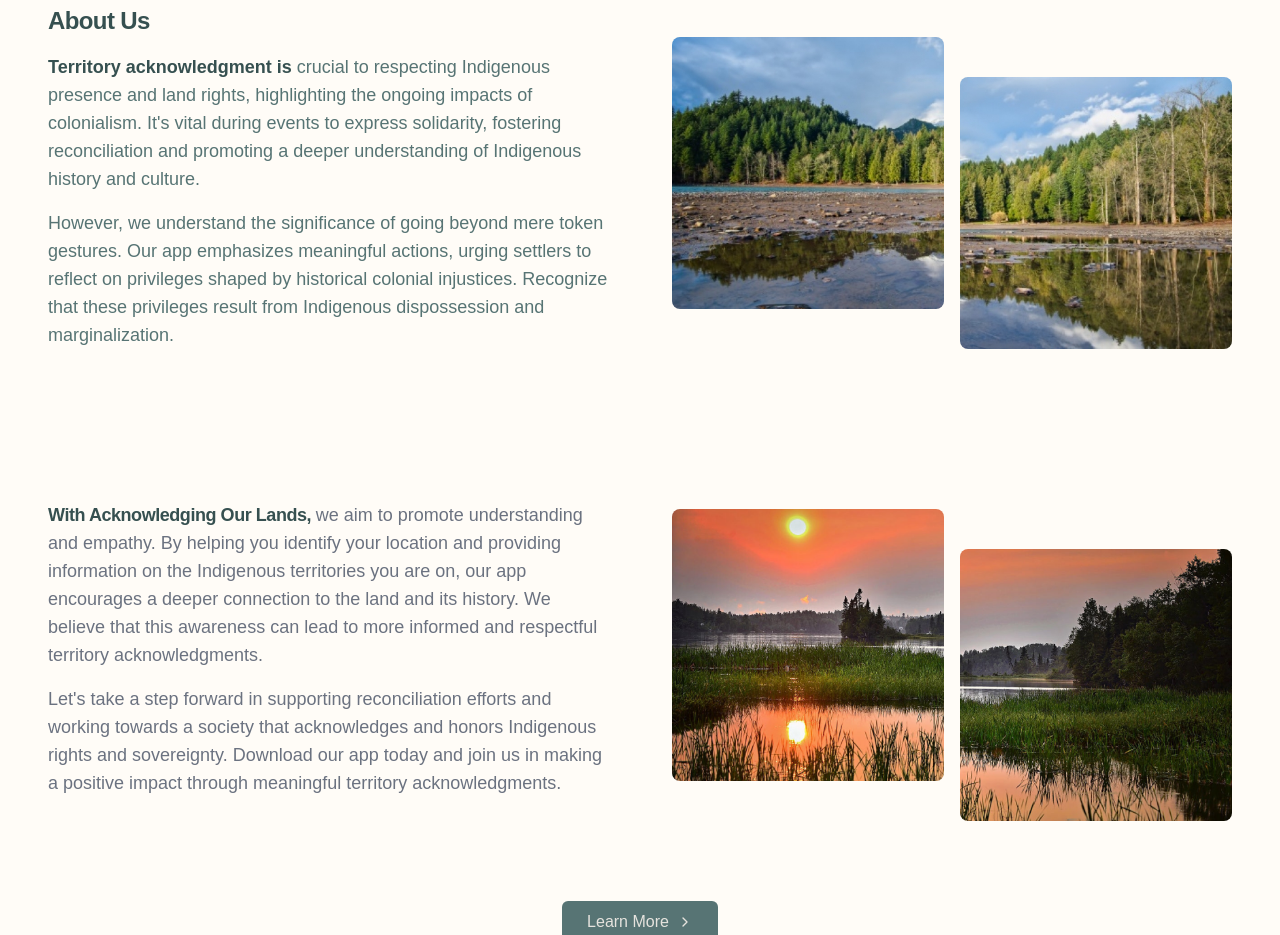
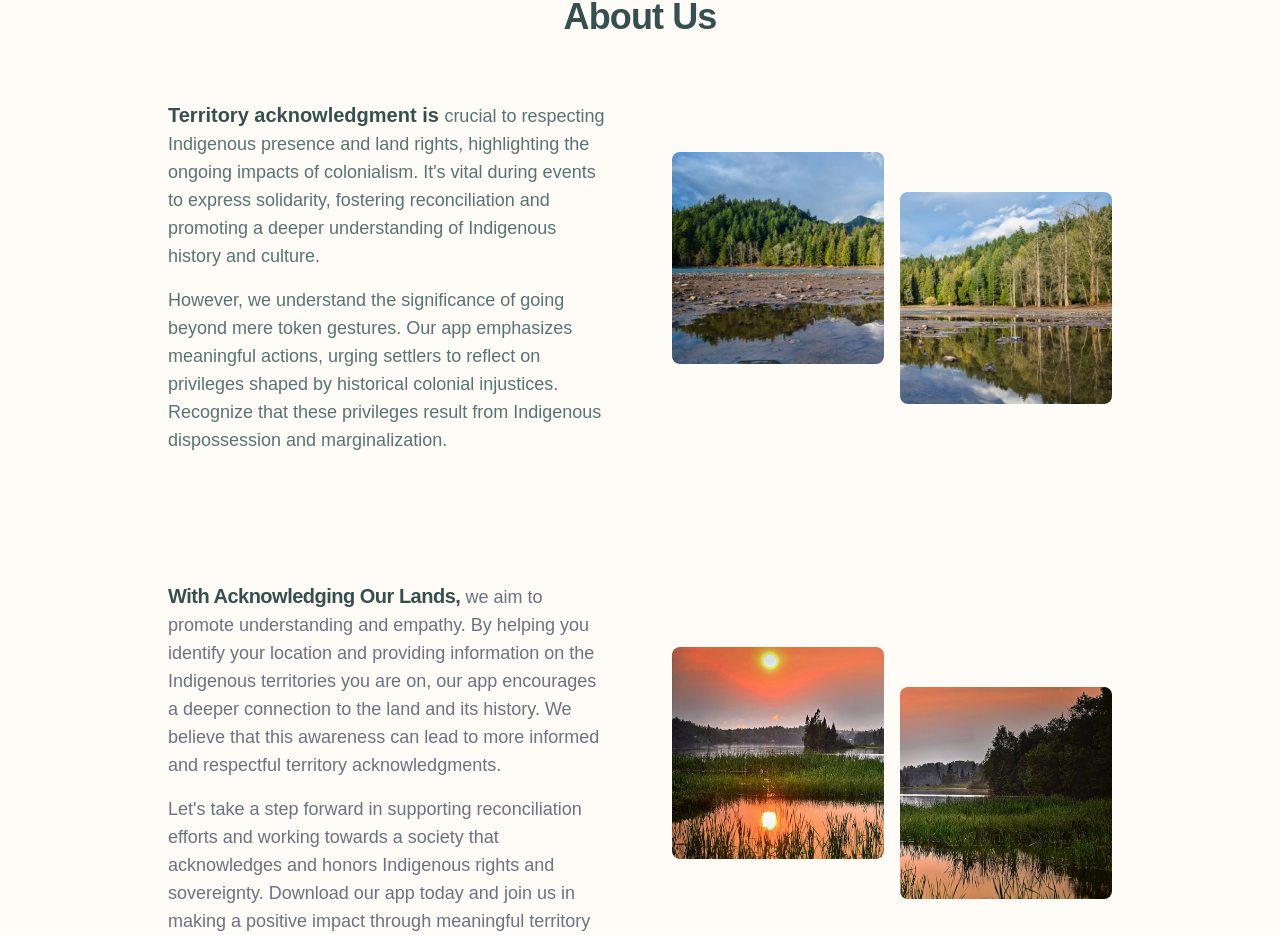
Before and after one commit to bella77-69/acknowledgingOurLands, a React (Vite) app: page /about in a window 1280 px wide. Shown: the part 147-1082 px from the top of the page. Built offline with nearby package versions, Linux system fonts and the light colour scheme; no server answers.

Commit message:
updated the styling on the About page

```diff
--- a/src/Pages/About/About.jsx
+++ b/src/Pages/About/About.jsx
@@ -6,14 +6,20 @@ import land3 from "../../assets/Images/land-landscape3.png";
 
 const About = () => {
   return (
-    <section className="bg-customWhite dark:bg-darkNav p-2 md:p-6">
-      <div className="gap-16 items-center py-8 px-4 mx-auto max-w-screen-xl lg:grid lg:grid-cols-2 lg:py-16 lg:px-6">
+    <section className="py-10 bg-customWhite dark:bg-darkNav sm:py-16 lg:py-20">
+      <div className="container mx-auto px-4">
+        {/* Header */}
+        <div className="text-center max-w-2xl mx-auto">
+          <h1 className="text-2xl tracking-tight font-extrabold text-active dark:text-customWhite sm:text-4xl">
+            About Us
+          </h1>
+        </div>
+
+        {/* Content Section 1 */}
+        <div className="grid gap-16 items-center py-8 mx-auto max-w-screen-xl lg:grid-cols-2 lg:py-16">
           <div className="font-light text-customNav sm:text-lg dark:text-customNavDark">
-          <h2 className="mb-4 text-2xl tracking-tight font-extrabold text-active dark:text-customWhite">
-            About Us
-          </h2>
             <p className="mb-4">
-            <span className="font-black sm:text-lg text-xl text-active dark:text-customWhite">
+              <span className="font-black text-xl text-active dark:text-customWhite">
                 Territory acknowledgment is{" "}
               </span>
               crucial to respecting Indigenous presence and land rights,
@@ -30,31 +36,24 @@ const About = () => {
             </p>
           </div>
 
-        <div className="grid grid-cols-2 gap-4 mt-8">
-          <img
-            className="w-full rounded-lg"
-            src={land}
-            alt="Landscape of land"
-          />
-          <img
-            className="mt-4 w-full lg:mt-10 rounded-lg aboutImg2"
-            src={land1}
-            alt="Landscape of land"
-          />
+          <div className="grid grid-cols-2 gap-4">
+            <img className="w-full rounded-lg object-cover" src={land} alt="Beautiful landscape of Indigenous land" />
+            <img className="mt-4 w-full lg:mt-10 rounded-lg object-cover" src={land1} alt="Another view of Indigenous land" />
           </div>
         </div>
 
-      <div className="gap-16 items-center py-8 px-4 mx-auto max-w-screen-xl lg:grid lg:grid-cols-2 lg:py-16 lg:px-6">
+        {/* Content Section 2 */}
+        <div className="grid gap-16 items-center py-8 mx-auto max-w-screen-xl lg:grid-cols-2 lg:py-16">
           <div className="font-light text-gray-500 sm:text-lg dark:text-gray-400">
             <p className="mb-4">
-            <span className="tracking-tight font-extrabold  sm:text-lg text-xl text-active dark:text-customWhite">
+              <span className="tracking-tight font-extrabold text-xl text-active dark:text-customWhite">
                 With Acknowledging Our Lands,{" "}
               </span>
               we aim to promote understanding and empathy. By helping you identify
-            your location and providing information on the Indigenous
-            territories you are on, our app encourages a deeper connection to
-            the land and its history. We believe that this awareness can lead to
-            more informed and respectful territory acknowledgments.
+              your location and providing information on the Indigenous territories
+              you are on, our app encourages a deeper connection to the land and
+              its history. We believe that this awareness can lead to more informed
+              and respectful territory acknowledgments.
             </p>
             <p>
               Let's take a step forward in supporting reconciliation efforts and
@@ -64,42 +63,33 @@ const About = () => {
             </p>
           </div>
 
-        <div className="grid grid-cols-2 gap-4 mt-8">
-          <img
-            className="w-full rounded-lg"
-            src={land2}
-            alt="Landscape of land"
-          />
-          <img
-            className="mt-4 w-full lg:mt-10 rounded-lg"
-            src={land3}
-            alt="Landscape of land"
-          />
+          <div className="grid grid-cols-2 gap-4">
+            <img className="w-full rounded-lg object-cover" src={land2} alt="Cultural Indigenous landscape" />
+            <img className="mt-4 w-full lg:mt-10 rounded-lg object-cover" src={land3} alt="Stunning view of Indigenous heritage site" />
           </div>
         </div>
 
-      <div className="text-center p-4">
+        {/* Call to Action */}
+        <div className="text-center py-4">
           <a
-          className="inline-flex justify-center items-center gap-x-2 text-center bg-customNav text-textWhite hover:bg-hover  hover:text-active sm:text-sm md:text-base
-                    rounded-md px-3 py-2 text-sm font-medium hover:shadow-xl border border-transparent focus:outline-none transition md:px-6"
             href="/learn-more"
+            className="inline-flex items-center justify-center gap-x-2 px-6 py-2 text-sm font-bold text-customWhite bg-customNav rounded-lg hover:bg-buttonHover transition ease-in-out duration-300"
           >
             Learn More
             <svg
-            className="flex-shrink-0 w-3 h-3 sm:w-4 sm:h-4"
+              className="w-4 h-4"
               xmlns="http://www.w3.org/2000/svg"
-            width="24"
-            height="24"
-            viewBox="0 0 24 24"
               fill="none"
               stroke="currentColor"
               strokeWidth="2"
               strokeLinecap="round"
               strokeLinejoin="round"
+              viewBox="0 0 24 24"
             >
-            <path d="m9 18 6-6-6-6" />
+              <path d="M9 18l6-6-6-6"></path>
             </svg>
           </a>
+        </div>
       </div>
     </section>
   );
```
Lines whose indentation alone changed are shown as unchanged.
